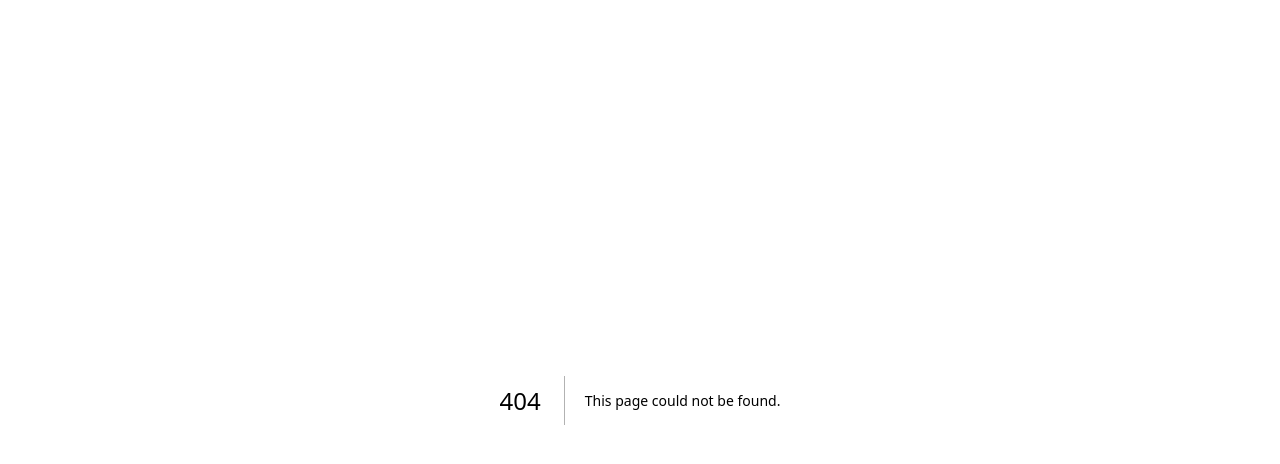
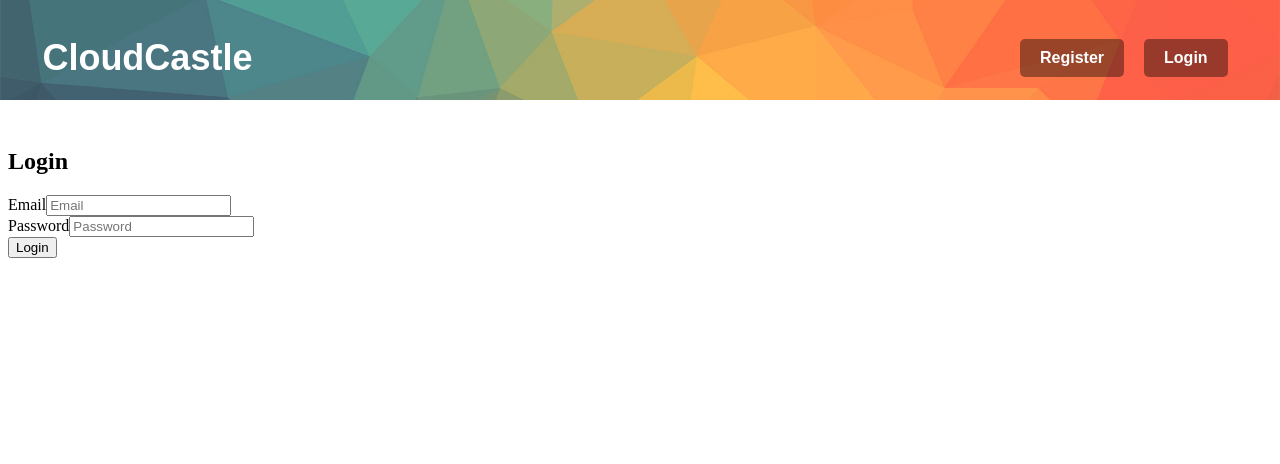
Before and after one commit to Xize-Wu/storyapp, a Next.js app: page /login in a window 1280 px wide. Before the commit this address had no page. Shown: the top 464 px of the page. Built offline with nearby package versions, Linux system fonts and the light colour scheme.

Commit message:
add login feature

```diff
--- a/components/Header/AuthContext..js
+++ b/components/Header/AuthContext..js
@@ -1,5 +1,4 @@
 import { createContext, useContext, useState } from 'react';
-
 const AuthContext = createContext();
 
 export const useAuth = () => {
@@ -11,16 +10,15 @@ export const useAuth = () => {
 };
 
 export const AuthContextProvider = ({ children }) => {
-  const [isLoggedIn, setIsLoggedIn] = useState(false);
+  const [isLoggedIn, setIsLoggedIn] = useState({status:false,username:''});
 
-  const login = () => {
+  const login = (username) => {
 
-    setIsLoggedIn(true);
+    setIsLoggedIn({status:true, username:[username]});
   };
 
   const logout = () => {
-    // Perform logout logic
-    setIsLoggedIn(false);
+    setIsLoggedIn({status:false, username:""});
   };
 
   const authContextValue = {
--- a/components/Header/Header.js
+++ b/components/Header/Header.js
@@ -1,4 +1,4 @@
-import React from 'react';
+import {React, useEffect} from 'react';
 import styles from './Header.module.css';
 import Link from 'next/link';
 import { useAuth } from './AuthContext.';
@@ -7,32 +7,27 @@ import { faBars, faComment } from '@fortawesome/free-solid-svg-icons';
 
 const Header = ({ pageProps }) => {
   const { isLoggedIn, login, logout } = useAuth();
-  // setTimeout(()=>{login()}, 5000)
-  console.log(isLoggedIn)
+
   return (
     <header className={styles.header}>
       <div className={styles.left}> <h1 >CloudCastle</h1> </div>
 
 
-      {isLoggedIn ?(
+      {isLoggedIn['status'] ? (
         <div className={styles.rightSide}>
           <div className={styles.button}> Hello, UserName! </div>
           <div className={styles.button}><FontAwesomeIcon icon={faBars} /></div>
           <div className={styles.button}><FontAwesomeIcon icon={faComment} /></div>
-      </div>):(
+        </div>) : (
         <div className={styles.rightSide}>
           <Link href='/register'>
             <button className={styles.button}>
-
-        <div className={styles.text}>Register</div>
-
+              Register
             </button>
           </Link>
           <Link href='/login'>
             <button className={styles.button}>
-
-        <div className={styles.text}>Login</div>
-
+              Login
             </button>
           </Link>
         </div>)
--- /dev/null
+++ b/components/LoginForm/LoginForm.js
@@ -0,0 +1,83 @@
+import React, { useState, useEffect } from "react";
+import axios from "axios";
+import { AuthContextProvider, useAuth } from "../Header/AuthContext.";
+
+const LoginForm = () => {
+  const { isLoggedIn, login, logout } = useAuth();
+
+  const [login_data, setLogin_data] = useState({
+    email: "",
+    password: "",
+  });
+
+  const[returnMessage,setReturnMessage] = useState("")
+
+  const handleInputChange = (e) => {
+    const { id, value } = e.target;
+    setLogin_data((prevState)=>{
+      return{...prevState, [id]:value}
+    })
+  };
+
+  const handleSubmit = (evt) => {
+    evt.preventDefault();
+    axios.post('/api/login', login_data)
+      .then(res => {
+        setLogin_data(
+          {
+            email: "",
+            password: "",
+          }
+        );
+        console.log(res)
+        if(res.data.user === null){
+          setReturnMessage("Log in failed. Please check your email and/or password.");
+        } else {
+          setReturnMessage(`You have logged in successfully.`)
+          login()
+        }
+      });
+  };
+
+  return (
+    <form className="register form">
+      <h2>Login</h2>
+      <div>{returnMessage}</div>
+          <div className="form-group">
+            <label className="form__label" htmlFor="email">
+              Email
+            </label>
+            <input
+              type="email"
+              id="email"
+              className="form__input"
+              value={login_data.email}
+              onChange={(e) => handleInputChange(e)}
+              placeholder="Email"
+              required
+            />
+          </div>
+          <div className="form-group">
+            <label className="form__label" htmlFor="password">
+              Password
+            </label>
+            <input
+              className="form__input"
+              type="password"
+              id="password"
+              value={login_data.password}
+              onChange={(e) => handleInputChange(e)}
+              placeholder="Password"
+              required
+            />
+          </div>
+          <footer>
+            <button onClick={handleSubmit} type="submit" className="btn">
+              Login
+            </button>
+          </footer>
+    </form>
+  );
+};
+
+export default LoginForm; // Ensure you are exporting the component correctly
--- a/pages/api/login.js
+++ b/pages/api/login.js
@@ -3,29 +3,19 @@ import { PrismaClient } from '@prisma/client';
 const prisma = new PrismaClient();
 
 export default async function handler(req, res) {
+
   if (req.method === 'POST') {
-    const { username,
-      email,
-      password,
-      application_message } = req.body;
+    const {email, password} = req.body;
       console.log(req.body)
 
     try {
-      const createdUser = await prisma.users.create({
-        data: {
-          username,
-          email,
-          password,
-          application_message,
-        },
+      const newLogin = await prisma.users.findFirst({
+        where: {email,password},
+        select: {username: true},
       });
-
-      res.status(201).json({ message: 'User created successfully', user: createdUser });
+      console.log(newLogin);
+      res.status(201).json({ message: 'Login attempt received', user: newLogin.username });
     } catch (error) {
       console.error(error);
-      res.status(500).json({ message: 'Internal server error' });
     }
-  } else {
-    res.status(405).json({ message: 'Method not allowed' });
-  }
-}
+  }}
--- a/pages/index.js
+++ b/pages/index.js
@@ -15,7 +15,6 @@ export default function Home() {
     </Head>
       <Header />
      <>Here we load the article list</>
-     <></>
      </AuthContextProvider>
     </>
   )
--- /dev/null
+++ b/pages/login.js
@@ -0,0 +1,23 @@
+import React, { useState } from "react";
+import Header from '../components/Header/Header';
+import Head from 'next/head';
+import axios from "axios";
+import { AuthContextProvider, useAuth } from "../components/Header/AuthContext.";
+import LoginForm from "../components/LoginForm/LoginForm";
+
+export default function Login() {
+
+  return (
+    <>
+      <AuthContextProvider>
+      <Head>
+        <title>Login - CloudCastle</title>
+      </Head>
+        <Header />
+        <LoginForm />
+      </AuthContextProvider>
+
+    </>
+
+  );
+}
```
Also changed, not shown: pages/register.js (+2 -44 lines). Lines whose indentation alone changed are shown as unchanged.
